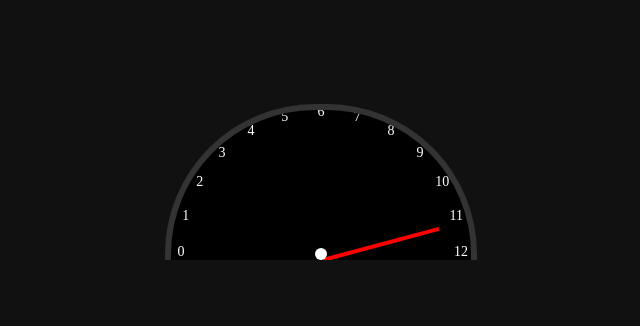
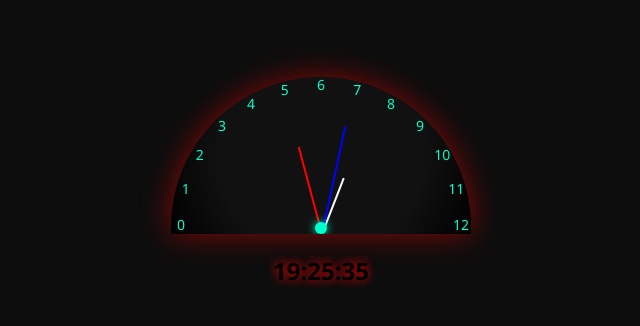
Before and after one commit to Akhi1praveen/Git-fundamentals-training, a plain HTML site: page index.html in a window 1280 px wide. Shown: the part 218-544 px from the top of the page, without its empty margins (319-959 px from the left). Drawn offline with Linux system fonts and the light colour scheme.

Commit message:
changed everything into rpm theme

```diff
--- a/index.html
+++ b/index.html
@@ -3,16 +3,17 @@
 <head>
   <meta charset="UTF-8" />
   <meta name="viewport" content="width=device-width, initial-scale=1.0"/>
-  <title>180° RPM Clock</title>
+  <title>RPM Style Clock</title>
   <link rel="stylesheet" href="style.css"/>
 </head>
 <body>
+  <div class="clock-container">
     <div class="clock">
       <div class="needle hour" id="hourNeedle"></div>
       <div class="needle minute" id="minuteNeedle"></div>
+      <div class="needle second" id="secondNeedle"></div>
       <div class="center-dot"></div>
       <div class="labels">
-      <!-- Hour labels from 0 to 12 -->
         <script>
           for (let i = 0; i <= 12; i++) {
             document.write(`<div class="label" style="transform: rotate(${(i * 15) - 90}deg) translateY(-140px) rotate(${-(i * 15 - 90)}deg)">${i}</div>`);
@@ -20,6 +21,8 @@
         </script>
       </div>
     </div>
+    <div class="digital-time" id="digitalTime">--:--:--</div>
+  </div>
   <script src="script.js"></script>
 </body>
 </html>
--- a/script.js
+++ b/script.js
@@ -1,15 +1,19 @@
 function updateClock() {
   const now = new Date();
+  const seconds = now.getSeconds();
   const minutes = now.getMinutes();
   const hours = now.getHours() % 12;
 
-  // Minute needle: 0-12 -> 0 to 180 degrees
-  const minuteDeg = (minutes / 60) * 180;
-  // Hour needle: 0-12 -> 0 to 180 degrees (plus minute offset)
-  const hourDeg = ((hours + minutes / 60) / 12) * 180;
+  const secondDeg = (seconds / 60) * 180 - 90;
+  const minuteDeg = (minutes / 60) * 180 - 90;
+  const hourDeg = ((hours + minutes / 60) / 12) * 180 - 90;
 
+  document.getElementById('secondNeedle').style.transform = `rotate(${secondDeg}deg)`;
   document.getElementById('minuteNeedle').style.transform = `rotate(${minuteDeg}deg)`;
   document.getElementById('hourNeedle').style.transform = `rotate(${hourDeg}deg)`;
+
+  const digital = now.toLocaleTimeString('en-GB'); // 24h format
+  document.getElementById('digitalTime').textContent = digital;
 }
 
 setInterval(updateClock, 1000);
--- a/style.css
+++ b/style.css
@@ -1,21 +1,28 @@
 body {
-  background: #111;
+  background: #0d0d0d;
+  font-family: 'Segoe UI', sans-serif;
   display: flex;
   justify-content: center;
   align-items: center;
   height: 100vh;
   margin: 0;
+  color: #000000;
+}
+
+.clock-container {
+  display: flex;
+  flex-direction: column;
+  align-items: center;
 }
 
 .clock {
   position: relative;
   width: 300px;
-  height: 150px;
+  height: 157px;
   border-top-left-radius: 150px;
   border-top-right-radius: 150px;
-  border: 6px solid #333;
-  border-bottom: none;
-  background: #000;
+  background: radial-gradient(circle at center, #111 60%, #000 100%);
+  box-shadow: 0 0 30px rgba(255, 0, 0, 0.5);
   overflow: hidden;
 }
 
@@ -26,26 +33,37 @@ body {
   transform: translateX(-50%);
   width: 12px;
   height: 12px;
-  background: #fff;
+  background: #00ffcc;
   border-radius: 50%;
-  z-index: 2;
+  z-index: 4;
+  box-shadow: 0 0 10px #00ffcc;
 }
 
 .needle {
   position: absolute;
   bottom: 0;
   left: 50%;
-  width: 4px;
-  height: 120px;
-  background: red;
-  transform-origin: bottom;
+  width: 2px;
+  transform-origin: bottom center;
+  transition: transform 0.5s ease-in-out;
+}
+
+.hour {
+  height: 60px;
+  background: white;
   z-index: 1;
 }
 
-.hour {
-  background: white;
-  height: 80px;
-  z-index: 1;
+.minute {
+  height: 90px;
+  background: red;
+  z-index: 2;
+}
+
+.second {
+  height: 110px;
+  background: blue;
+  z-index: 3;
 }
 
 .labels {
@@ -60,9 +78,16 @@ body {
   position: absolute;
   bottom: 0;
   left: -10px;
-  color: white;
+  color: #00ffcc;
   font-size: 14px;
   width: 20px;
   text-align: center;
   transform-origin: bottom center;
 }
+
+.digital-time {
+  margin-top: 20px;
+  font-size: 24px;
+  font-weight: bold;
+  text-shadow: 0 0 10px #ff0000;
+}
```
Lines whose indentation alone changed are shown as unchanged.
